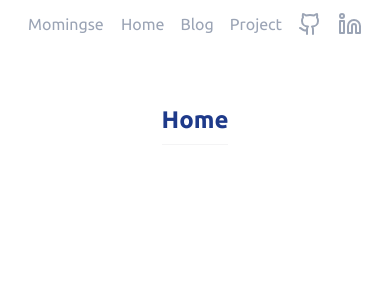
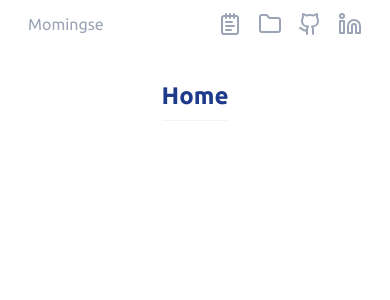
Before and after one commit to momingse/simple-blog, a React (Vite) app: page / in a window 390 px wide. Shown: the top 300 px of the page. Built offline with nearby package versions, Linux system fonts and the light colour scheme; what tailwind-highlightjs would draw is missing.

Commit message:
style: add responsive styling

```diff
--- a/src/components/AppHeader.tsx
+++ b/src/components/AppHeader.tsx
@@ -1,31 +1,41 @@
+import { Folder, Github, Linkedin, NotepadText } from "lucide-react";
 import { Link } from "react-router-dom";
 import { routes } from "../App";
+import useBreakpoint from "../util/hook/useBreakpoint";
 import IconLink from "./IconLink";
-import { Github, Linkedin } from "lucide-react";
+import Home from "../pages/Home";
+
+const routesIconMapping: Readonly<{ [key: string]: JSX.Element }> =
+  Object.freeze({
+    Blog: <NotepadText />,
+    Project: <Folder />,
+  });
 
 const AppHeader = () => {
+  const isMobile = !useBreakpoint().md;
+
   return (
     <nav className="flex justify-between py-3 px-7 text-[#9BA4B5]">
-      <Link className="hover:text-zinc-900" to={"/"}>
-        Momingse
-      </Link>
+      <Link to={"/"}>Momingse</Link>
       <ul className="flex gap-4">
         {routes.map(({ name, path }) => {
+          if (isMobile) {
+            if (!Object.prototype.hasOwnProperty.call(routesIconMapping, name))
+              return null;
+            return (
+              <li key={path}>
+                <Link to={path}>{routesIconMapping[name]}</Link>
+              </li>
+            );
+          }
           return (
             <li key={path}>
-              <Link className="hover:text-zinc-900" to={path}>
-                {name}
-              </Link>
+              <Link to={path}>{name}</Link>
             </li>
           );
         })}
+        <IconLink path="https://github.com/momingse" icon={<Github />} />
         <IconLink
-          className="hover:text-zinc-900"
-          path="https://github.com/momingse"
-          icon={<Github />}
-        />
-        <IconLink
-          className="hover:text-zinc-900"
           path="https://www.linkedin.com/in/wang-hin-chow-5ab517271/"
           icon={<Linkedin />}
         />
--- a/src/components/AppLayout.tsx
+++ b/src/components/AppLayout.tsx
@@ -10,7 +10,7 @@ const AppLayout: FC<AppLayoutProps> = ({ children }) => {
   return (
     <div className="relative">
       <AppHeader />
-      <div className="py-9 px-6 overflow-x-hidden">{children}</div>
+      <div className="py-3 px-6 md:py-9 overflow-x-hidden">{children}</div>
       <ReturnToTopButton className="fixed bottom-6 right-6" />
     </div>
   );
--- a/src/components/BlogTemplate.tsx
+++ b/src/components/BlogTemplate.tsx
@@ -13,7 +13,7 @@ export default function BlogTemplate({ html }) {
   return (
     <div className="w-full">
       <div
-        className="w-[666px] m-auto"
+        className="max-w-[666px] m-auto"
         id="blog"
         dangerouslySetInnerHTML={{ __html: html }}
       />
--- a/src/index.css
+++ b/src/index.css
@@ -31,4 +31,7 @@
   #blog > *:not(#blog) {
     @apply py-2;
   }
+  nav a {
+    @apply hover:text-zinc-700;
+  }
 }
--- /dev/null
+++ b/src/util/hook/useBreakpoint.ts
@@ -0,0 +1,90 @@
+import { useLayoutEffect, useMemo, useRef } from "react";
+import useForceUpdate from "./useForceUpdate";
+import useIsomorphicLayoutEffect from "./useIsomorphicLayoutEffect";
+
+type Breakpoint = "xxl" | "xl" | "lg" | "md" | "sm" | "xs";
+type BreakpointMap = Record<Breakpoint, string>;
+type SceenMap = Partial<Record<Breakpoint, boolean>>;
+type SubscribeFunc = (screens: SceenMap) => void;
+
+const responsiveMap: BreakpointMap = {
+  xs: "(max-width: 576px)",
+  sm: "(min-width: 576px)",
+  md: "(min-width: 768px)",
+  lg: "(min-width: 992px)",
+  xl: "(min-width: 1200px)",
+  xxl: "(min-width: 1400px)",
+};
+
+const useScreenObserver = () => {
+  return useMemo(() => {
+    const subscribers = new Map<number, SubscribeFunc>();
+    let subUid = -1;
+    let screens: SceenMap = {};
+    return {
+      matchHandlers: {} as {
+        [props: string]: {
+          mql: MediaQueryList;
+          listener: (e: MediaQueryListEvent) => void;
+        };
+      },
+      subscribe(func: SubscribeFunc) {
+        if (subscribers.size === 0) this.register();
+        subUid += 1;
+        subscribers.set(subUid, func);
+        func(screens);
+        return subUid;
+      },
+      unsubscribe(paramToken: number) {
+        subscribers.delete(paramToken);
+        if (subscribers.size === 0) this.unregister();
+      },
+      register() {
+        Object.entries(responsiveMap).map(([pb, query]) => {
+          const listener = ({ matches }: { matches: boolean }) => {
+            this.dispatch({
+              ...screens,
+              [pb]: matches,
+            });
+          };
+          const mql = window.matchMedia(query);
+          mql.addEventListener("change", listener);
+          listener(mql);
+          this.matchHandlers[query] = {
+            mql,
+            listener,
+          };
+        });
+      },
+      unregister() {
+        Object.values(responsiveMap).forEach((query) => {
+          const handler = this.matchHandlers[query];
+          handler.mql.removeEventListener("change", handler.listener);
+        });
+        subscribers.clear();
+      },
+      dispatch(newScreen: SceenMap) {
+        screens = newScreen;
+        subscribers.forEach((subscriberFunc) => subscriberFunc(screens));
+      },
+    };
+  }, []);
+};
+
+const useBreakpoint = () => {
+  const forceUpdate = useForceUpdate();
+  const screenRef = useRef<SceenMap>({});
+  const observer = useScreenObserver();
+
+  useIsomorphicLayoutEffect(() => {
+    const uid = observer.subscribe((newScreen) => {
+      screenRef.current = newScreen;
+      forceUpdate();
+    });
+    return () => observer.unsubscribe(uid);
+  }, []);
+
+  return screenRef.current;
+};
+
+export default useBreakpoint;
--- a/src/util/hook/useEventListener.ts
+++ b/src/util/hook/useEventListener.ts
@@ -1,4 +1,5 @@
-import { useEffect, useMemo, useReducer, useRef } from "react";
+import { useEffect, useMemo, useRef } from "react";
+import useForceUpdate from "./useForceUpdate";
 
 type CheckFunc = () => boolean;
 type UseEventListener = (
@@ -54,9 +55,4 @@ const useEventListener: UseEventListener = (type, checkFunc) => {
   return returnRef.current;
 };
 
-const useForceUpdate = () => {
-  const [, forceUpdate] = useReducer((x) => x + 1, 0);
-  return forceUpdate;
-};
-
 export default useEventListener;
--- /dev/null
+++ b/src/util/hook/useForceUpdate.ts
@@ -0,0 +1,8 @@
+import { useReducer } from "react";
+
+const useForceUpdate = () => {
+  const [, forceUpdate] = useReducer((x) => x + 1, 0);
+  return forceUpdate;
+};
+
+export default useForceUpdate;
--- /dev/null
+++ b/src/util/hook/useIsomorphicLayoutEffect.ts
@@ -0,0 +1,13 @@
+import { useEffect, useLayoutEffect } from "react";
+
+type useIsomorphicLayoutEffectI = Parameters<typeof useEffect>;
+
+const useIsomorphicLayoutEffect: (
+  ...args: useIsomorphicLayoutEffectI
+) => ReturnType<typeof useEffect> = (...args) => {
+  const canUseDom = typeof window !== "undefined";
+
+  return canUseDom ? useLayoutEffect(...args) : useEffect(...args);
+};
+
+export default useIsomorphicLayoutEffect;
```
